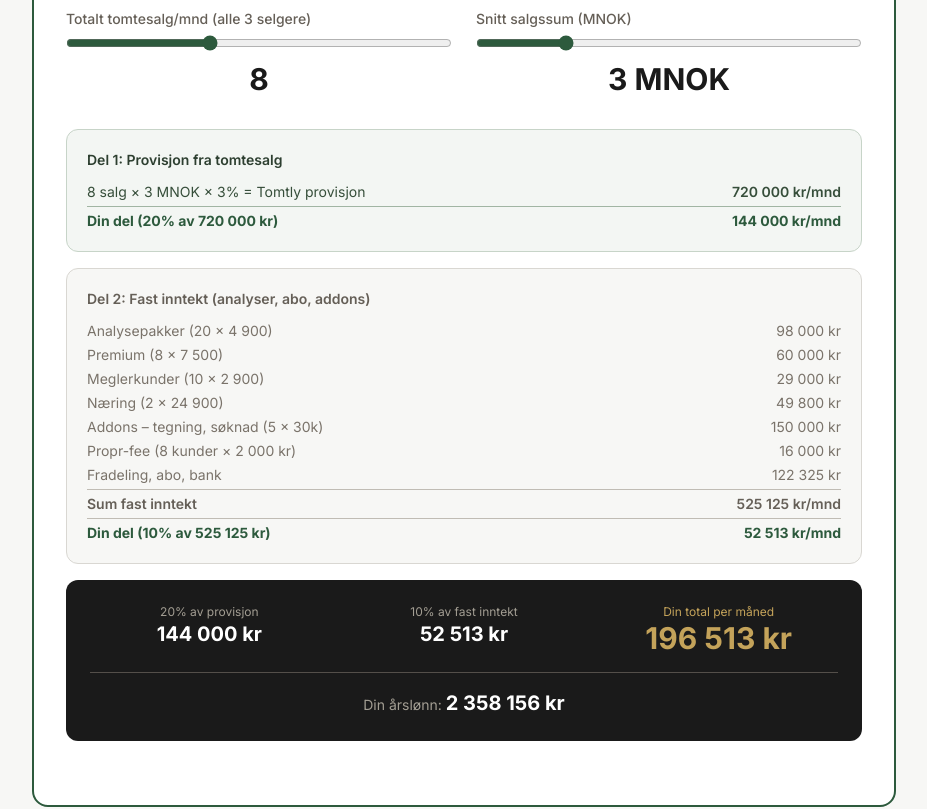
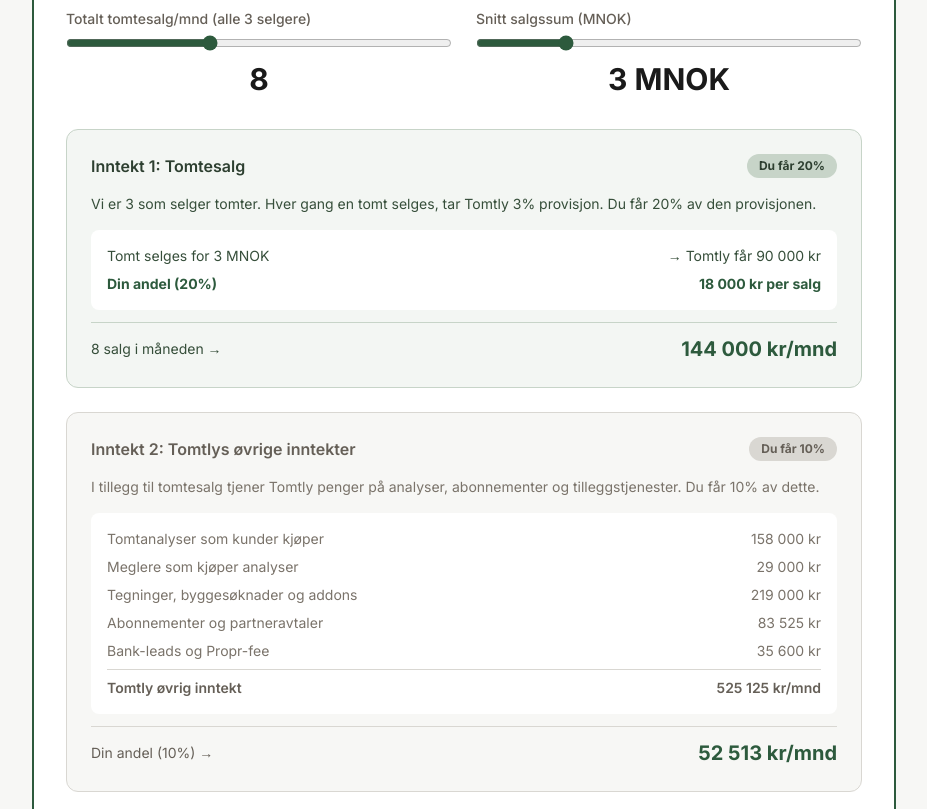
Before and after one commit to NOPSAS/tomtly, a Next.js app: page /megler-partner-Frederik in a window 1280 px wide. Shown: the part 860-1669 px from the top of the page, without its empty margins (176-1103 px from the left). Built offline with nearby package versions, Linux system fonts and the light colour scheme; no server answers; a web font is replaced by a local one.

Commit message:
Clearer income breakdown: two simple boxes with explanations

```diff
--- a/src/app/megler-partner-Frederik/page.tsx
+++ b/src/app/megler-partner-Frederik/page.tsx
@@ -94,62 +94,75 @@ export default function FrederikPage() {
             </div>
           </div>
 
-          {/* Tydelig nedbrytning */}
-          <div className="space-y-4 mb-8">
-            {/* Del 1: Provisjon */}
-            <div className="bg-forest-50 rounded-xl p-5 border border-forest-200">
-              <h3 className="text-sm font-semibold text-forest-800 mb-3">Del 1: Provisjon fra tomtesalg</h3>
-              <div className="space-y-1 text-sm">
-                <div className="flex justify-between text-forest-700">
-                  <span>{totalSalg} salg × {snittpris} MNOK × 3% = Tomtly provisjon</span>
-                  <span className="font-semibold">{fmt(provTotal)} kr/mnd</span>
+          {/* DIN INNTEKT – ENKELT */}
+          <div className="space-y-6 mb-8">
+
+            {/* Inntekt 1: Provisjon */}
+            <div className="bg-forest-50 rounded-xl p-6 border border-forest-200">
+              <div className="flex items-center justify-between mb-4">
+                <h3 className="font-semibold text-forest-800">Inntekt 1: Tomtesalg</h3>
+                <span className="px-3 py-1 bg-forest-200 text-forest-800 text-xs font-bold rounded-full">Du får 20%</span>
+              </div>
+              <p className="text-sm text-forest-700 mb-4">
+                Vi er 3 som selger tomter. Hver gang en tomt selges, tar Tomtly 3% provisjon. Du får 20% av den provisjonen.
+              </p>
+              <div className="bg-white rounded-lg p-4">
+                <div className="flex items-center justify-between text-sm text-forest-700 mb-2">
+                  <span>Tomt selges for {snittpris} MNOK</span>
+                  <span>→ Tomtly får {fmt(provPerSalg)} kr</span>
                 </div>
-                <div className="flex justify-between text-tomtly-accent font-bold pt-1 border-t border-forest-300">
-                  <span>Din del (20% av {fmt(provTotal)} kr)</span>
-                  <span>{fmt(frederikProv)} kr/mnd</span>
+                <div className="flex items-center justify-between text-sm font-bold text-tomtly-accent">
+                  <span>Din andel (20%)</span>
+                  <span>{fmt(Math.round(provPerSalg * 0.20))} kr per salg</span>
                 </div>
+              </div>
+              <div className="mt-3 pt-3 border-t border-forest-200 flex items-center justify-between">
+                <span className="text-sm text-forest-700">{totalSalg} salg i måneden →</span>
+                <span className="text-xl font-bold text-tomtly-accent">{fmt(frederikProv)} kr/mnd</span>
               </div>
             </div>
 
-            {/* Del 2: Fast inntekt */}
-            <div className="bg-brand-50 rounded-xl p-5 border border-brand-200">
-              <h3 className="text-sm font-semibold text-brand-700 mb-3">Del 2: Fast inntekt (analyser, abo, addons)</h3>
-              <div className="space-y-1 text-sm text-brand-600">
-                <div className="flex justify-between"><span>Analysepakker (20 × 4 900)</span><span>{fmt(fastAnalyser)} kr</span></div>
-                <div className="flex justify-between"><span>Premium (8 × 7 500)</span><span>{fmt(fastPremium)} kr</span></div>
-                <div className="flex justify-between"><span>Meglerkunder (10 × 2 900)</span><span>{fmt(fastMegler)} kr</span></div>
-                <div className="flex justify-between"><span>Næring (2 × 24 900)</span><span>{fmt(fastNaering)} kr</span></div>
-                <div className="flex justify-between"><span>Addons – tegning, søknad (5 × 30k)</span><span>{fmt(fastAddons)} kr</span></div>
-                <div className="flex justify-between"><span>Propr-fee ({totalSalg} kunder × 2 000 kr)</span><span>{fmt(fastPropr)} kr</span></div>
-                <div className="flex justify-between"><span>Fradeling, abo, bank</span><span>{fmt(fastFradeling + fastEntAbo + fastHusAbo + fastBank)} kr</span></div>
-                <div className="flex justify-between font-semibold text-brand-700 pt-1 border-t border-brand-300">
-                  <span>Sum fast inntekt</span><span>{fmt(fastTotal)} kr/mnd</span>
+            {/* Inntekt 2: Fast inntekt */}
+            <div className="bg-brand-50 rounded-xl p-6 border border-brand-200">
+              <div className="flex items-center justify-between mb-4">
+                <h3 className="font-semibold text-brand-700">Inntekt 2: Tomtlys øvrige inntekter</h3>
+                <span className="px-3 py-1 bg-brand-200 text-brand-700 text-xs font-bold rounded-full">Du får 10%</span>
+              </div>
+              <p className="text-sm text-brand-600 mb-4">
+                I tillegg til tomtesalg tjener Tomtly penger på analyser, abonnementer og tilleggstjenester. Du får 10% av dette.
+              </p>
+              <div className="bg-white rounded-lg p-4 space-y-2 text-sm text-brand-600">
+                <div className="flex justify-between"><span>Tomtanalyser som kunder kjøper</span><span>{fmt(fastAnalyser + fastPremium)} kr</span></div>
+                <div className="flex justify-between"><span>Meglere som kjøper analyser</span><span>{fmt(fastMegler)} kr</span></div>
+                <div className="flex justify-between"><span>Tegninger, byggesøknader og addons</span><span>{fmt(fastAddons + fastFradeling)} kr</span></div>
+                <div className="flex justify-between"><span>Abonnementer og partneravtaler</span><span>{fmt(fastEntAbo + fastHusAbo + fastNaering)} kr</span></div>
+                <div className="flex justify-between"><span>Bank-leads og Propr-fee</span><span>{fmt(fastBank + fastPropr)} kr</span></div>
+                <div className="flex justify-between font-semibold text-brand-700 pt-2 border-t border-brand-200">
+                  <span>Tomtly øvrig inntekt</span><span>{fmt(fastTotal)} kr/mnd</span>
                 </div>
-                <div className="flex justify-between text-tomtly-accent font-bold pt-1 border-t border-brand-300">
-                  <span>Din del (10% av {fmt(fastTotal)} kr)</span>
-                  <span>{fmt(frederikFast)} kr/mnd</span>
-                </div>
+              </div>
+              <div className="mt-3 pt-3 border-t border-brand-200 flex items-center justify-between">
+                <span className="text-sm text-brand-700">Din andel (10%) →</span>
+                <span className="text-xl font-bold text-tomtly-accent">{fmt(frederikFast)} kr/mnd</span>
               </div>
             </div>
 
-            {/* Sum */}
-            <div className="bg-tomtly-dark rounded-xl p-6">
-              <div className="grid grid-cols-3 gap-4 text-center">
-                <div>
-                  <p className="text-xs text-brand-400">20% av provisjon</p>
-                  <p className="text-xl font-bold text-white">{fmt(frederikProv)} kr</p>
+            {/* TOTAL */}
+            <div className="bg-tomtly-dark rounded-xl p-8">
+              <div className="grid grid-cols-1 md:grid-cols-3 gap-6 items-end">
+                <div className="text-center">
+                  <p className="text-xs text-brand-400 mb-1">Fra tomtesalg</p>
+                  <p className="text-2xl font-bold text-white">{fmt(frederikProv)} kr</p>
                 </div>
-                <div>
-                  <p className="text-xs text-brand-400">10% av fast inntekt</p>
-                  <p className="text-xl font-bold text-white">{fmt(frederikFast)} kr</p>
+                <div className="text-center">
+                  <p className="text-xs text-brand-400 mb-1">Fra øvrige inntekter</p>
+                  <p className="text-2xl font-bold text-white">{fmt(frederikFast)} kr</p>
                 </div>
-                <div>
-                  <p className="text-xs text-tomtly-gold">Din total per måned</p>
-                  <p className="text-3xl font-bold text-tomtly-gold">{fmt(frederikTotal)} kr</p>
+                <div className="text-center bg-white/10 rounded-xl p-4">
+                  <p className="text-xs text-tomtly-gold mb-1">Totalt per måned</p>
+                  <p className="text-4xl font-bold text-tomtly-gold">{fmt(frederikTotal)} kr</p>
+                  <p className="text-sm text-brand-400 mt-2">= {fmt(frederikAar)} kr/år</p>
                 </div>
-              </div>
-              <div className="text-center mt-4 pt-4 border-t border-brand-800">
-                <p className="text-brand-400 text-sm">Din årslønn: <span className="text-white font-bold text-xl">{fmt(frederikAar)} kr</span></p>
               </div>
             </div>
           </div>
```
